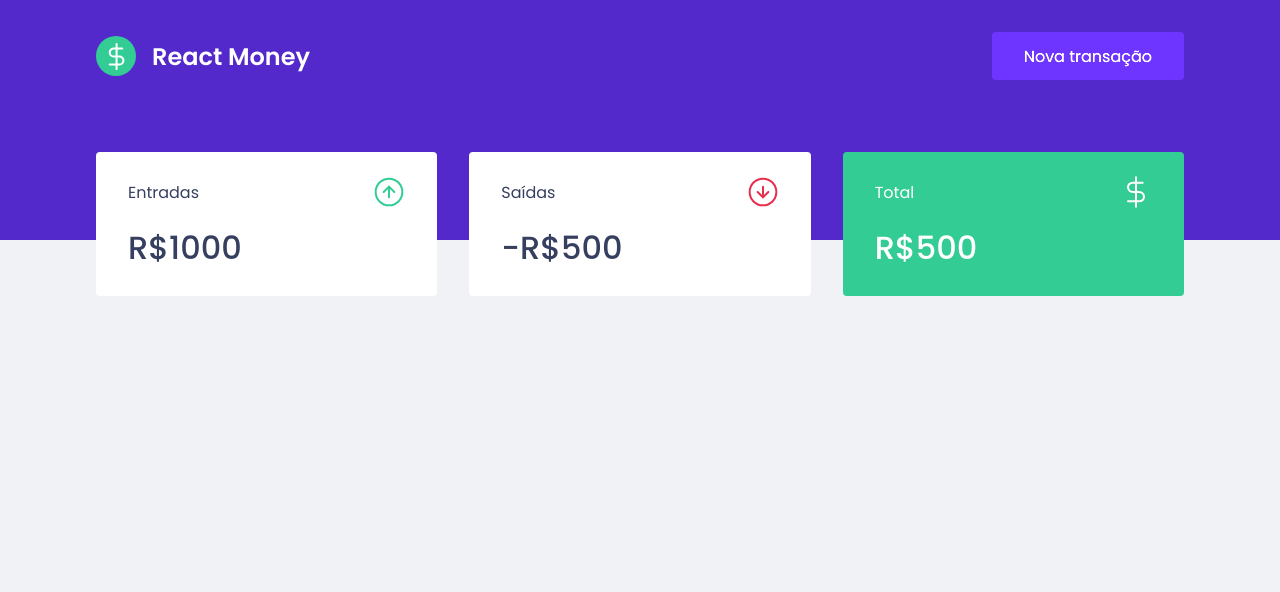
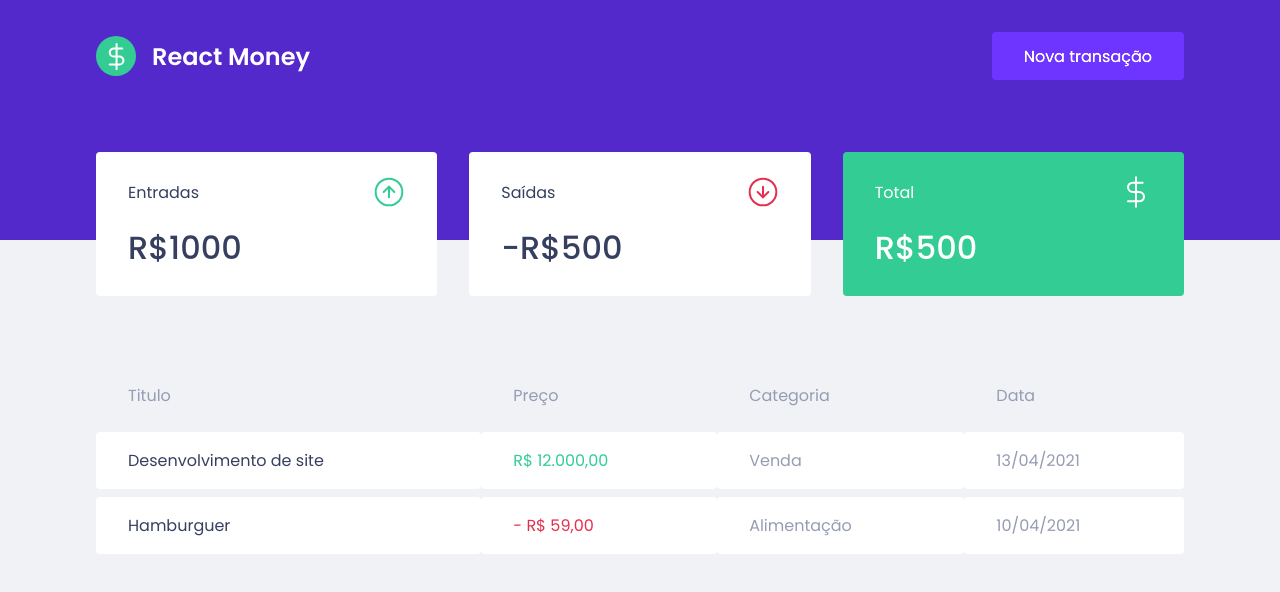
Before and after one commit to joaohenrik03/react-money, a React (Vite) app: page / in a window 1280 px wide. Shown: the top 592 px of the page. Built offline with nearby package versions, Linux system fonts and the light colour scheme.

Commit message:
Transitions table created and added to the dashboard

```diff
--- a/src/components/Dashboard/index.tsx
+++ b/src/components/Dashboard/index.tsx
@@ -1,10 +1,12 @@
 import { Summary } from "../Summary";
+import { TransactionTable } from "../TransactionsTable";
 import { Container } from "./style";
 
 export function Dashboard() {
     return (
         <Container>
             <Summary />
+            <TransactionTable />
         </Container>
     )
 }
--- /dev/null
+++ b/src/components/TransactionsTable/index.tsx
@@ -0,0 +1,33 @@
+import { Container } from "./style";
+
+export function TransactionTable() {
+    return (
+        <Container>
+            <table>
+                <thead>
+                    <tr>
+                        <th>Titulo</th>
+                        <th>Preço</th>
+                        <th>Categoria</th>
+                        <th>Data</th>
+                    </tr>
+                </thead>
+
+                <tbody>
+                    <tr>
+                        <td>Desenvolvimento de site</td>
+                        <td className="deposit">R$ 12.000,00</td>
+                        <td>Venda</td>
+                        <td>13/04/2021</td>
+                    </tr>
+                    <tr>
+                        <td>Hamburguer</td>
+                        <td className="withdrawal">- R$ 59,00</td>
+                        <td>Alimentação</td>
+                        <td>10/04/2021</td>
+                    </tr>
+                </tbody>
+            </table>
+        </Container>
+    )
+}
--- /dev/null
+++ b/src/components/TransactionsTable/style.ts
@@ -0,0 +1,42 @@
+import styled from "styled-components";
+
+export const Container = styled.div`
+    margin-top: 4rem;
+
+    table {
+        width: 100%;
+
+        border-spacing: 0 .5rem;
+
+        th {
+            color: var(--texts);
+            font-weight: 400;
+            text-align: left;
+            line-height: 1.5rem;
+
+            padding: 1rem 2rem;
+        }
+
+        td {
+            padding: 1rem 2rem;
+
+            border: 0;
+            background: var(--shape);
+            border-radius: .25rem;
+
+            color: var(--texts);
+
+            &:first-child {
+                color: var(--titles);
+            }
+
+            &.deposit {
+                color: var(--green);
+            }
+
+            &.withdrawal {
+                color: var(--red);
+            }
+        }
+    }
+`
```
